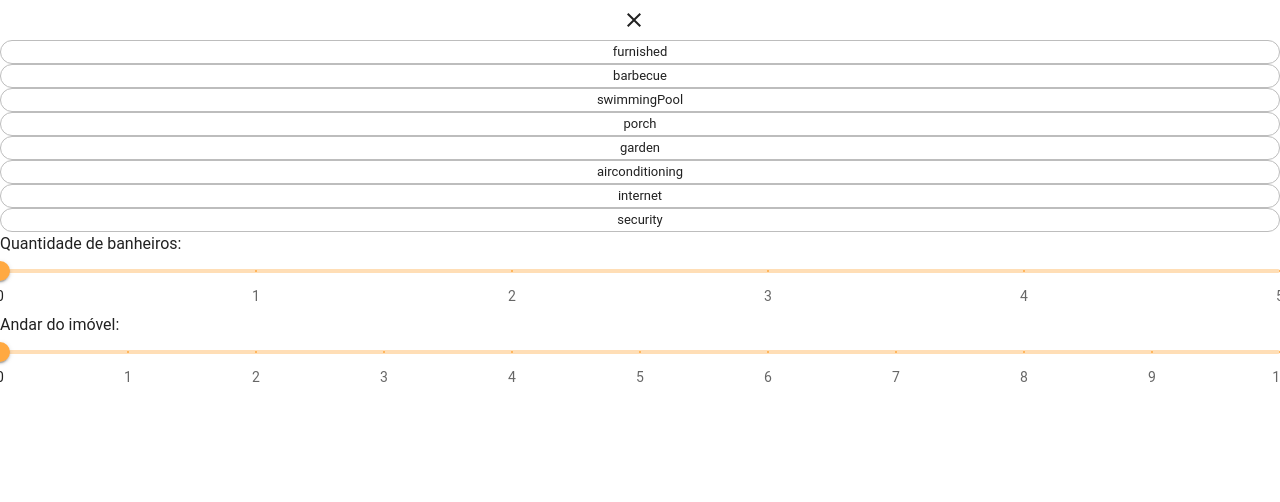
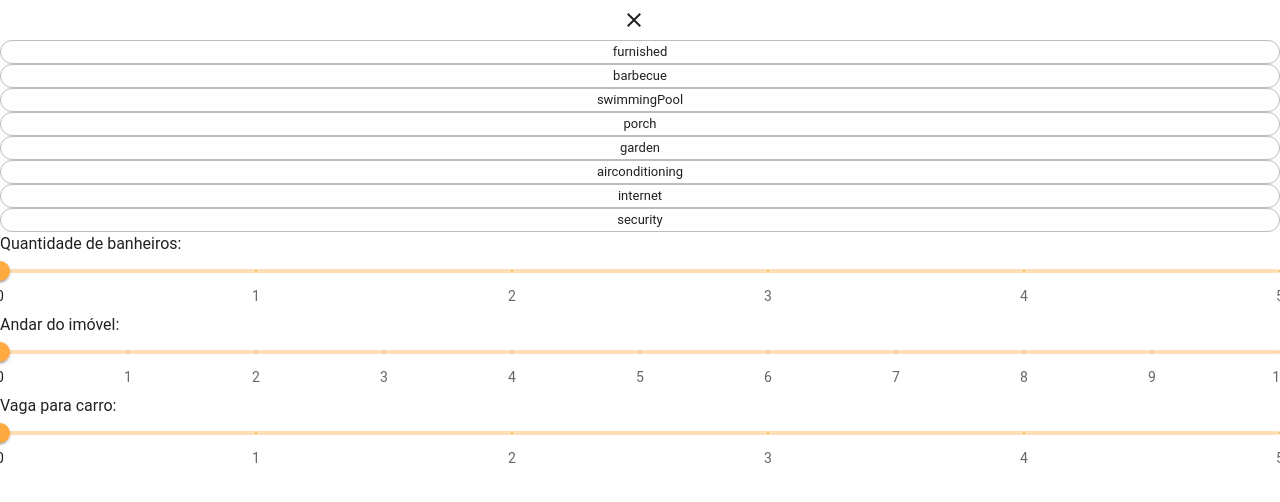
Before and after one commit to Allyson1602/doce-lar, a Next.js app: page / in a window 1280 px wide. Both pictures are taken after a click on the button "mais filtros". Shown: the top 502 px of the page. Built offline with nearby package versions, Linux system fonts and the light colour scheme.

Commit message:
feat: criação de slider para vaga para carro

```diff
--- a/components/filter.tsx
+++ b/components/filter.tsx
@@ -16,6 +16,7 @@ const Filter: FC<FilterProps> = (props) => {
 
     const [bathrooms, setBathrooms] = useState(0);
     const [immobile, setImmobile] = useState(0);
+    const [vacancyCar, setVacancyCar] = useState(0);
 
     const handleClickAnimals = () => {
         let changeFilters = filters;
@@ -182,6 +183,40 @@ const Filter: FC<FilterProps> = (props) => {
         props.setFilters(changeFilters);
     };
 
+    const handleChangeVacancyCar = (event: Event, value: number | number[], activeThumb: number) => {
+        setVacancyCar(value as number);
+
+        let changeFilters = filters;
+
+        switch(value) {
+            case 0:
+                changeFilters.vacancyCar = 0;
+                break;
+
+            case 20:
+                changeFilters.vacancyCar = 1;
+                break;
+
+            case 40:
+                changeFilters.vacancyCar = 2;
+                break;
+
+            case 60:
+                changeFilters.vacancyCar = 3;
+                break;
+
+            case 80:
+                changeFilters.vacancyCar = 4;
+                break;
+
+            case 100:
+                changeFilters.vacancyCar = 5;
+                break;
+        }
+
+        props.setFilters(changeFilters);
+    };
+
     const handleClickMoreFilters = () => {
         setOpen(true);
     };
@@ -302,11 +337,48 @@ const Filter: FC<FilterProps> = (props) => {
                             step={10}
                         />
                     </BoxSlider>
+
+                    <BoxSlider>
+                        <Typography>Vaga para carro:</Typography>
+                        <Slider
+                            value={vacancyCar}
+                            onChange={handleChangeVacancyCar}
+                            marks={sliderMarksVacancyCar}
+                            step={20}
+                        />
+                    </BoxSlider>
                 </SlidersStyled>
             </Dialog>
         </FilterStyled>
     );
 };
+
+let sliderMarksVacancyCar = [
+    {
+      value: 0,
+      label: '0',
+    },
+    {
+      value: 20,
+      label: '1',
+    },
+    {
+      value: 40,
+      label: '2',
+    },
+    {
+      value: 60,
+      label: '3',
+    },
+    {
+      value: 80,
+      label: '4',
+    },
+    {
+      value: 100,
+      label: '5',
+    },
+];
 
 let sliderMarksImmobile = [
     {
```
